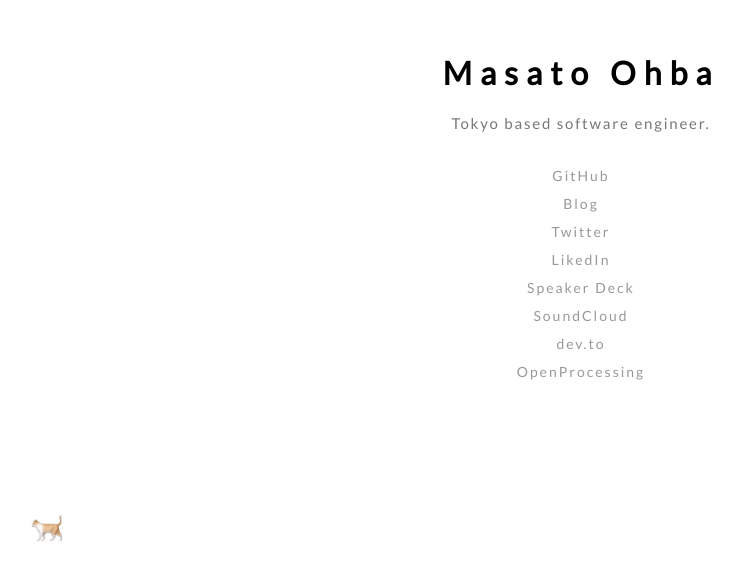
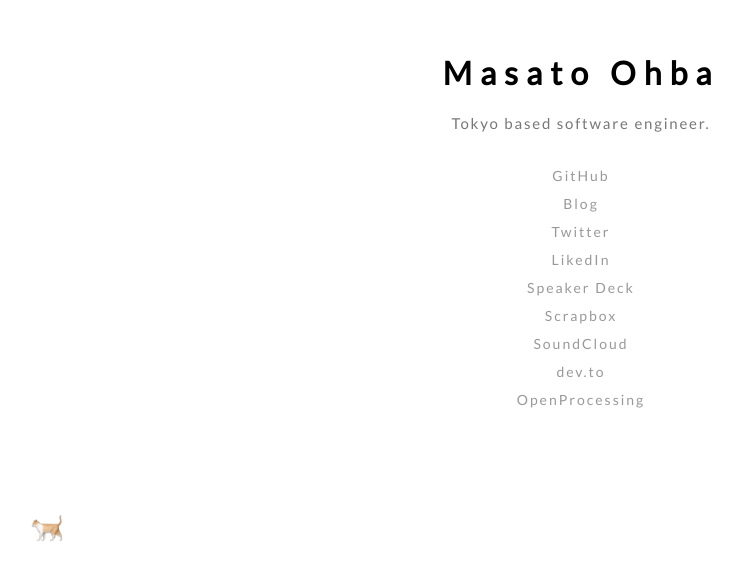
Before and after one commit to ohbarye/ohbarye.github.io, a website built with webpack: page index.html in a window 1280 px wide. Shown: the part 128-708 px from the top of the page, without its empty margins (59-801 px from the left). Built offline with nearby package versions, Linux system fonts and the light colour scheme.

Commit message:
Add Scrapbox link

```diff
--- a/index.html
+++ b/index.html
@@ -31,6 +31,7 @@
       <p><a href="https://twitter.com/ohbarye" target="_blank" rel="noopener noreferrer">Twitter</a></p>
       <p><a href="https://www.linkedin.com/in/masato-ohba-6a90b497" target="_blank" rel="noopener noreferrer">LikedIn</a></p>
       <p><a href="https://speakerdeck.com/ohbarye" target="_blank" rel="noopener noreferrer">Speaker Deck</a></p>
+      <p><a href="https://scrapbox.io/ohbarye/" target="_blank" rel="noopener noreferrer">Scrapbox</a></p>
       <p><a href="https://soundcloud.com/kugatsu-has-come" target="_blank" rel="noopener noreferrer">SoundCloud</a></p>
       <p><a href="https://dev.to/ohbarye" target="_blank" rel="noopener noreferrer">dev.to</a></p>
       <p><a href="https://www.openprocessing.org/user/128456" target="_blank" rel="noopener noreferrer">OpenProcessing</a></p>
```
